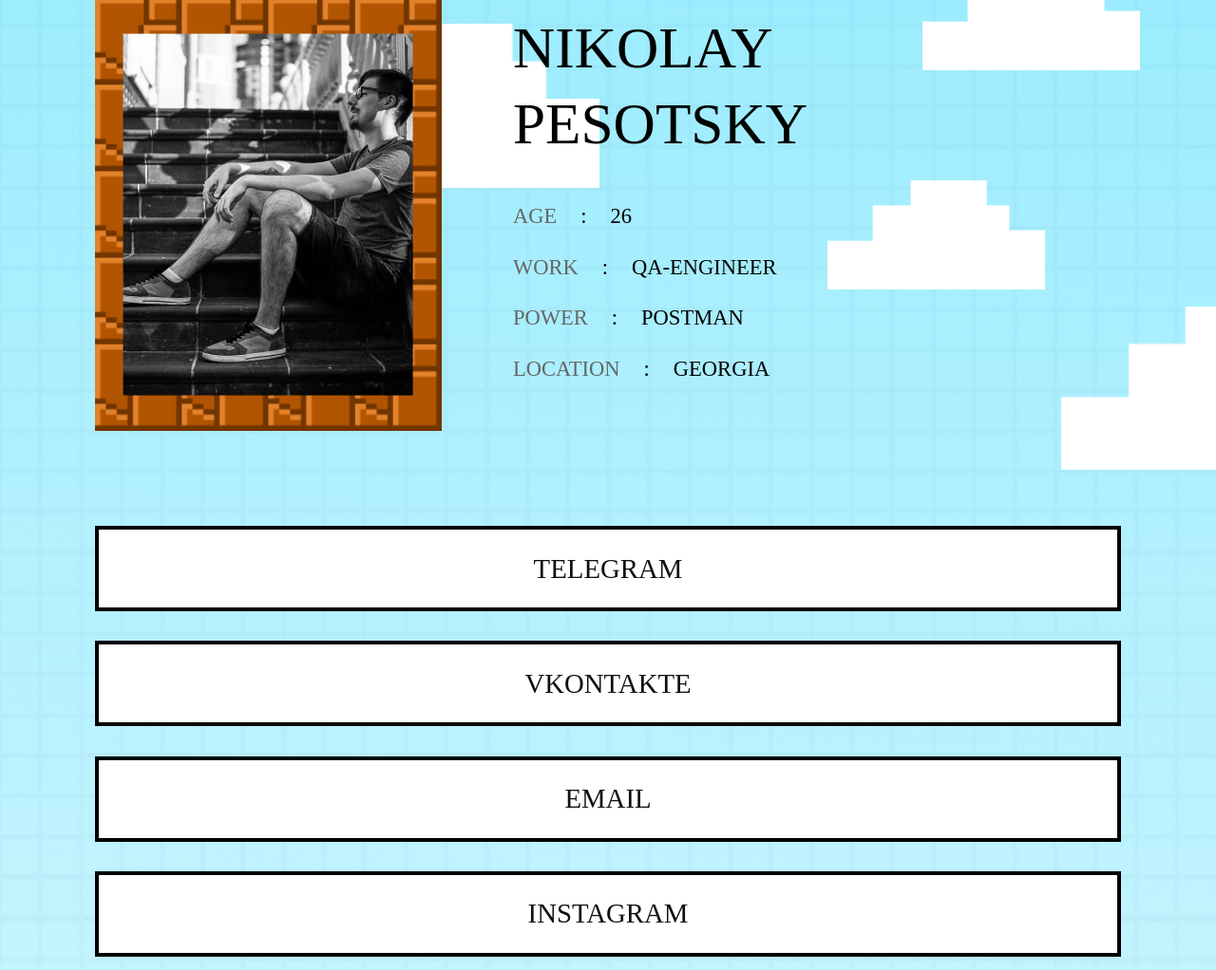
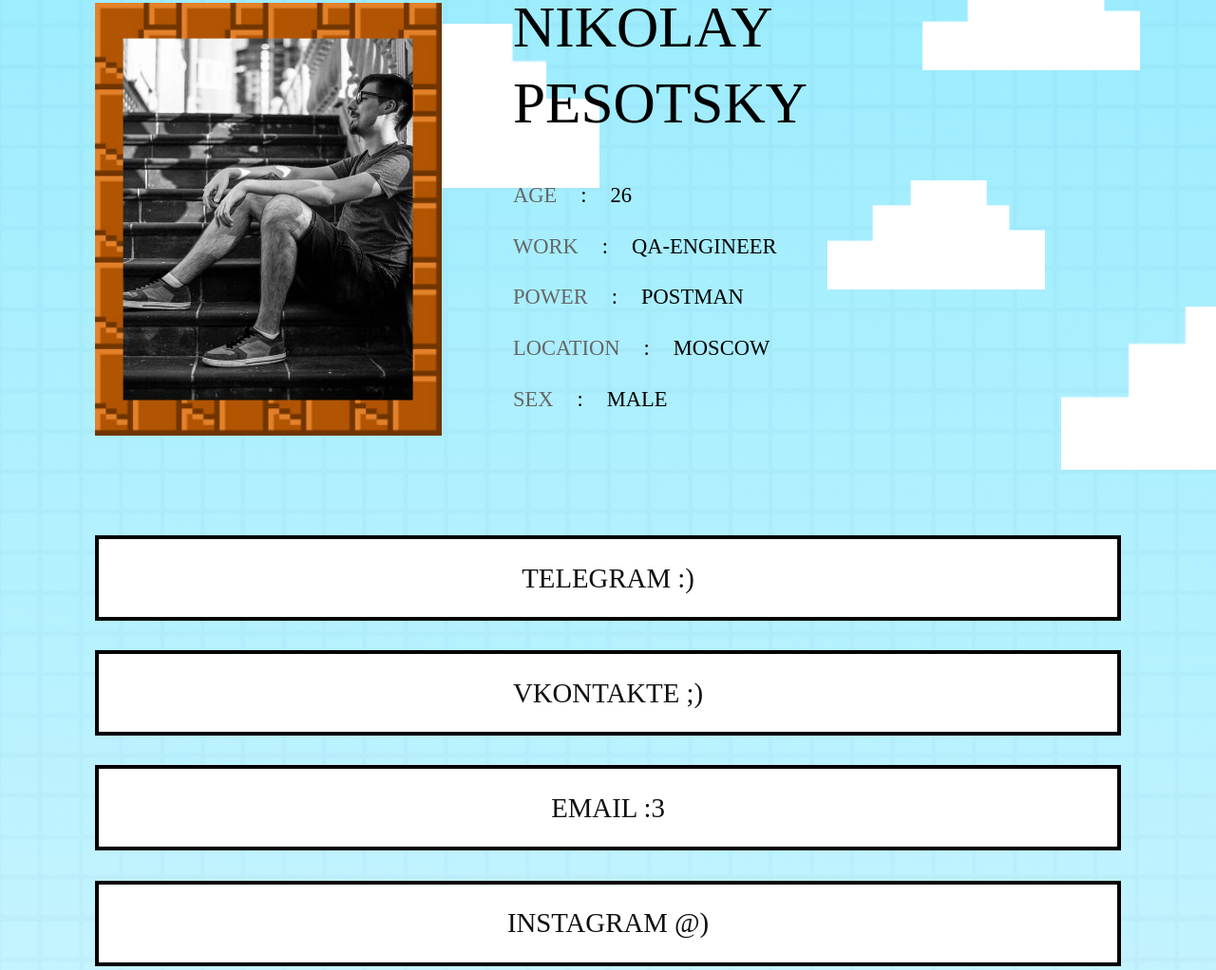
Before and after one commit to Nikolay-QA1/cv, a plain HTML site: page index.html in a window 1280 px wide. Shown: the part 102-1124 px from the top of the page at 95% size. Drawn offline with Linux system fonts and the light colour scheme; files whose address does not match are found by name.

Commit message:
test_fixed

```diff
--- a/index.html
+++ b/index.html
@@ -62,17 +62,18 @@
                      <div class="list"><span>age</span><span>:</span><span>26</span></div>
                      <div class="list"><span>work</span><span>:</span><span>qa-engineer</span></div>
                      <div class="list"><span>Power</span><span>:</span><span>Postman</span></div>
-                     <div class="list"><span>location</span><span>:</span><span>Georgia</span></div>
+                     <div class="list"><span>location</span><span>:</span><span>Moscow</span></div>
+                     <div class="list"><span>sex</span><span>:</span><span>male</span></div>
 
                   </div>
                </div>
             </section>
             <!-- Ссылки -->
             <section class="links">
-               <div class="link"><a href="https://t.me/pain0913">Telegram</a></div>
-               <div class="link"><a href="https://vk.com/id224978805">Vkontakte</a></div>
-               <div class="link"><a href="mailto:fake888999@yandex.ru">Email</a></div>
-               <div class="link"><a href="https://instagram.com/mars.ru?igshid=YmMyMTA2M2Y=">Instagram</a></div>
+               <div class="link"><a href="https://t.me/pain0913">Telegram :)</a></div>
+               <div class="link"><a href="https://vk.com/id224978805">Vkontakte ;)</a></div>
+               <div class="link"><a href="mailto:fake888999@yandex.ru">Email :3</a></div>
+               <div class="link"><a href="https://instagram.com/mars.ru?igshid=YmMyMTA2M2Y=">Instagram @)</a></div>
 
             </section>
          </div>
```
